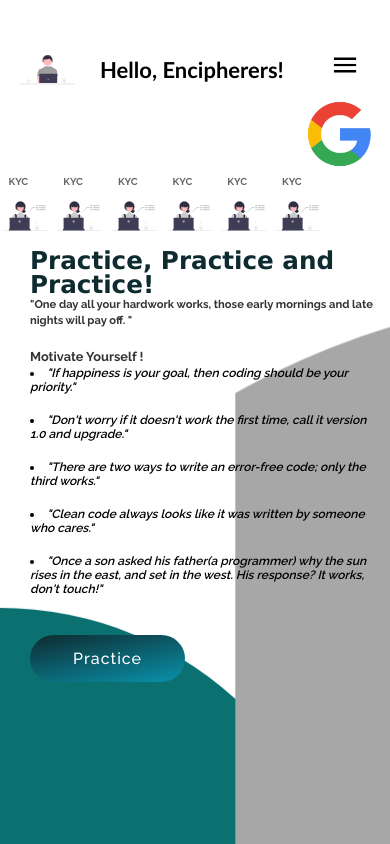
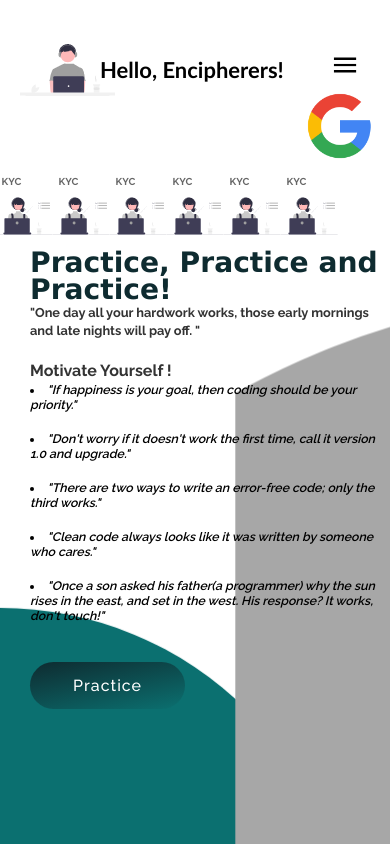
Before and after one commit to itsmorris-worm/Sign-Page, a plain HTML site: page welcome.html in a window 390 px wide. Drawn offline with Linux system fonts and the light colour scheme.

Commit message:
Update welcomestyle.css

```diff
--- a/css/welcomestyle.css
+++ b/css/welcomestyle.css
@@ -165,7 +165,8 @@ header ul li a {
   display: inline-block;
   margin-top: 20px;
   padding: 14px 43px;
-  background: linear-gradient(-12deg, var(--bg-fav-102), var(--bg-black-155));
+  /* background-color: red; */
+  background: linear-gradient(-12deg, var(--bg-fav-103), var(--bg-black-155));
   color: #fff;
   border-radius: 40px;
   font-weight: 500;
@@ -335,9 +336,7 @@ Responsive
   header {
     padding: 20px;
   }
-  header .logo {
-    max-width: 60px;
-  }
+
   header ul {
     display: none;
   }
@@ -656,16 +655,16 @@ Responsive
 
   @media (max-width: 521px){
     .content .textBox h2{
-      font-size: 0.7em;
+      font-size: 0.8em;
     }
     .content .textBox h2 span {
       font-size: 2.2em;
     }
     .content .textBox h3{
-      font-size: .8em;
+      font-size: 1em;
     }
     .thumb li img{
-      width: 45px;
+      width: 57px;
     }
     .thumb li a {
       font-size: 10px;
@@ -681,12 +680,12 @@ Responsive
       color: var(--text-black-900);
       font-family: sans-serif;
       font-weight: 570;
-      font-size: .75em;
+      font-size: .77em;
     }
     .content .imgBox .facebooks {
       top: -28.5%;
       right: 35px;
       height: 70px;
     }
-
+  }
 }
```
